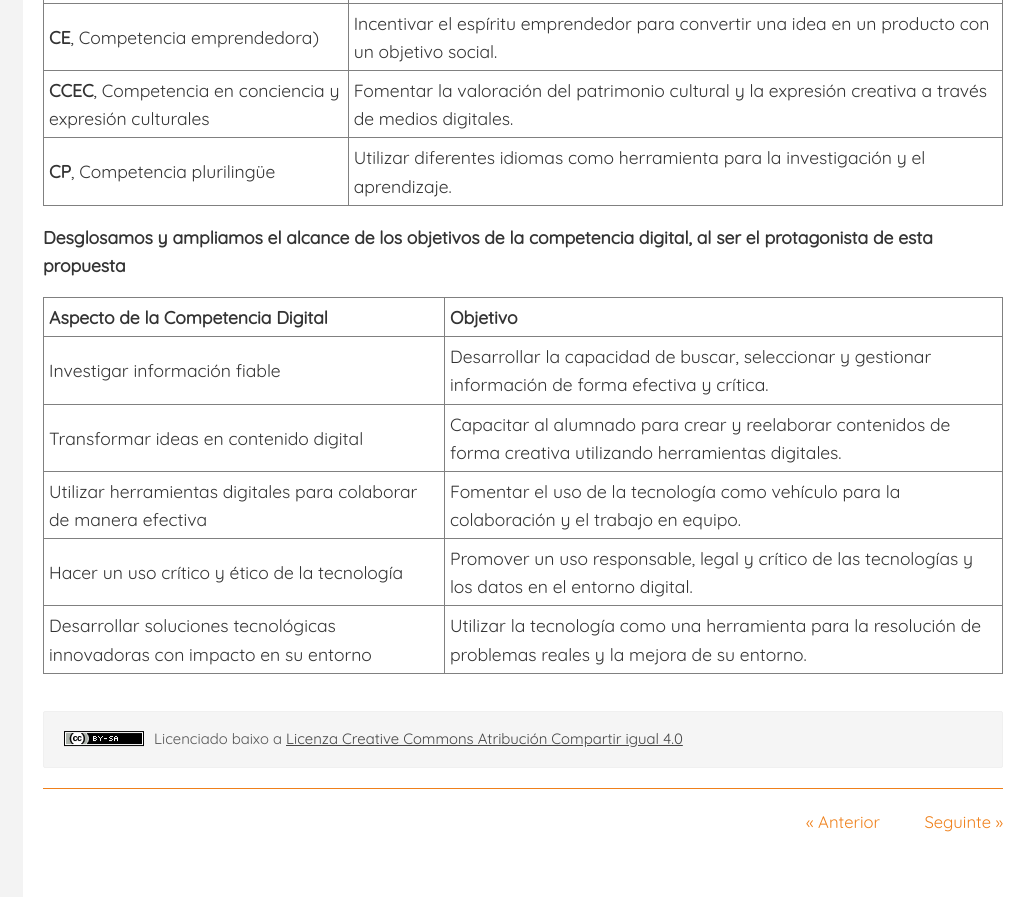
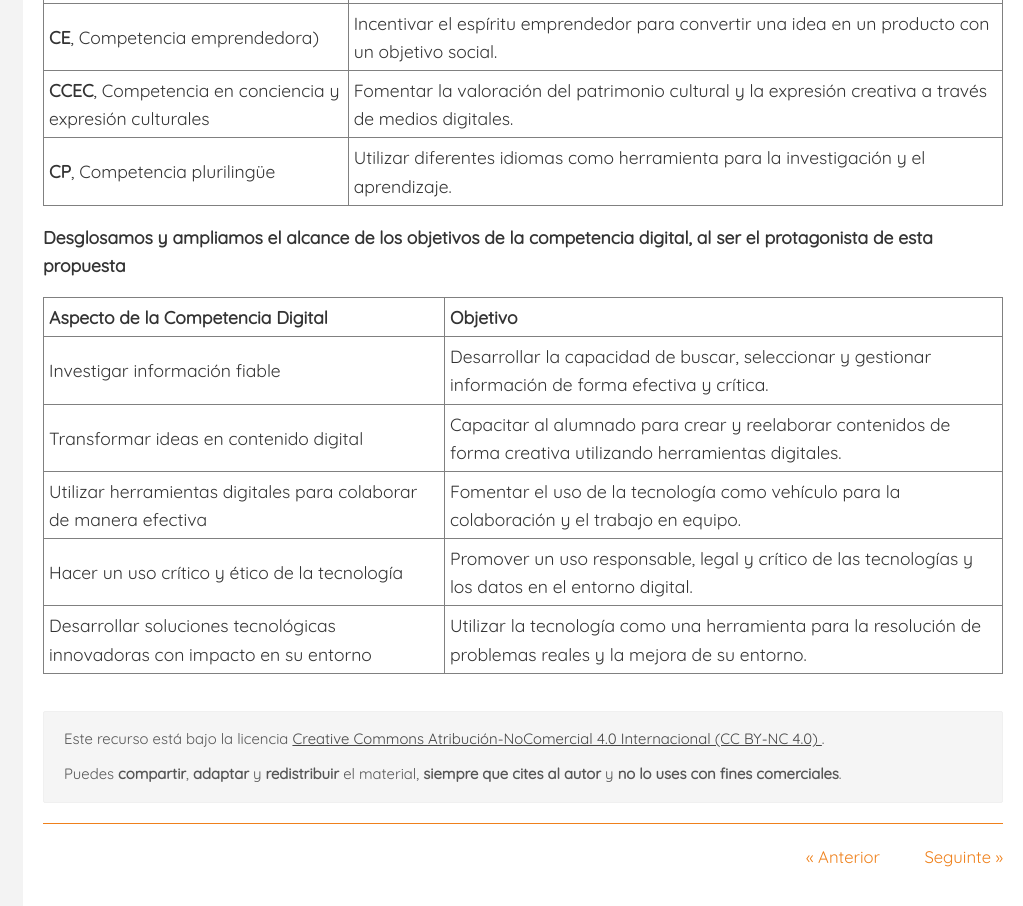
Before and after one commit to tecnologiaconalma/tecnologiaconalma.github.io, a plain HTML site: page 14_objetivos_para_este_proyecto.html in a window 1280 px wide. Shown: the part 1810-2716 px from the top of the page, without its empty margins (257-1280 px from the left). Drawn offline with Linux system fonts and the light colour scheme.

Commit message:
Update 14_objetivos_para_este_proyecto.html

```diff
--- a/14_objetivos_para_este_proyecto.html
+++ b/14_objetivos_para_este_proyecto.html
@@ -8,7 +8,7 @@
 <title>1.4 Objetivos para este proyecto | Innovación educativa con APP Inventor </title>
 <link rel="shortcut icon" href="favicon.ico" type="image/x-icon" />
 <meta name="author" content="Serxio Gómez Recouso" />
-<link rel="license" type="text/html" href="http://creativecommons.org/licenses/by-sa/4.0/" />
+<link rel="license" type="text/html" href="https://creativecommons.org/licenses/by-nc/4.0/" />
 <meta name="generator" content="eXeLearning 2.9 - exelearning.net" />
 <!--[if lt IE 9]><script type="text/javascript" src="exe_html5.js"></script><![endif]-->
 <script type="text/javascript" src="exe_jquery.js"></script>
@@ -219,13 +219,23 @@
 <td>Utilizar la tecnología como una herramienta para la resolución de problemas reales y la mejora de su entorno.</td>
 </tr>
 </tbody>
+
 </table></div>
 </div>
 </div>
 </article>
-<div id="packageLicense" class="cc cc-by-sa">
-<p><span>Licenciado baixo a</span> <a rel="license" href="http://creativecommons.org/licenses/by-sa/4.0/">Licenza Creative Commons Atribución Compartir igual 4.0</a></p>
+<div id="packageLicense" class="CC BY-NC 4.0">
+<p><span>Este recurso está bajo la licencia
+        <a href="https://creativecommons.org/licenses/by-nc/4.0/" target="_blank" rel="noopener noreferrer">
+            Creative Commons Atribución-NoComercial 4.0 Internacional (CC BY-NC 4.0)
+        </a>.
+    </p>
+    <p>
+        Puedes <strong>compartir</strong>, <strong>adaptar</strong> y <strong>redistribuir</strong> el material,
+        <strong>siempre que cites al autor</strong> y <strong>no lo uses con fines comerciales</strong>.
+    </p>
 </div>
+
 </section>
 </div>
 <div id='bottomPagination'>
```
